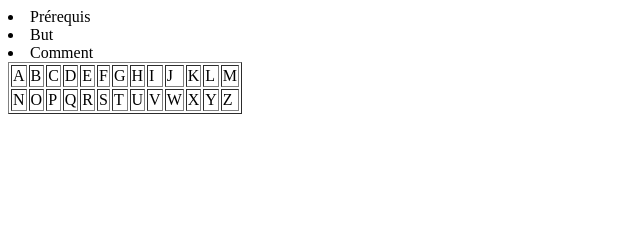
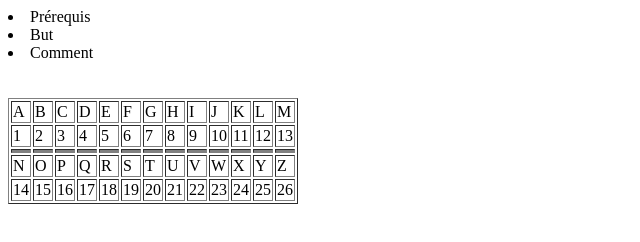
Before and after one commit to neo421/exercice, a plain HTML site: page index.html in a window 1280 px wide. Shown: the whole page, without its empty margins (0-640 px from the left). Drawn offline with Linux system fonts and the light colour scheme.

Commit message:
manage index.html

```diff
--- a/index.html
+++ b/index.html
@@ -3,36 +3,21 @@
 <li>Prérequis</li>
 <li>But</li>
 <li>Comment</li>
-<section name="partie1">
-<table border = solid>
+<br>
+<br>
+<title>event</title>
+<section name="alphabet">
+<table border = solid align=justify>
 <tr>
-	<td>A</td>
-	<td>B</td>
-	<td>C</td>
-	<td>D</td>
-	<td>E</td>
-	<td>F</td>
-	<td>G</td>
-	<td>H</td>
-	<td>I</td>
-	<td>J</td>
-	<td>K</td>
-	<td>L</td>
-	<td>M</td>
+<td>A</td><td>B</td><td>C</td><td>D</td><td>E</td><td>F</td><td>G</td><td>H</td><td>I</td><td>J</td><td>K</td><td>L</td><td>M</td>
 </tr>
-	<td>N</td>
-	<td>O</td>
-	<td>P</td>
-	<td>Q</td>
-	<td>R</td>
-	<td>S</td>
-	<td>T</td>
-	<td>U</td>
-	<td>V</td>
-	<td>W</td>
-	<td>X</td>
-	<td>Y</td>
-	<td>Z</td>
+<tr>
+<td>1</td><td>2</td><td>3</td><td>4</td><td>5</td><td>6</td><td>7</td><td>8</td><td>9</td><td>10</td><td>11</td><td>12</td><td>13</td>
+</tr><tr bgcolor=gray><td></td><td></td><td></td><td></td><td></td><td></td><td></td><td></td><td></td><td></td><td></td><td></td><td></td>
+</tr><tr>
+<td>N</td><td>O</td><td>P</td><td>Q</td><td>R</td><td>S</td><td>T</td><td>U</td><td>V</td><td>W</td><td>X</td><td>Y</td><td>Z</td>
+</tr><tr>
+<td>14</td><td>15</td><td>16</td><td>17</td><td>18</td><td>19</td><td>20</td><td>21</td><td>22</td><td>23</td><td>24</td><td>25</td><td>26</td>
 </tr>
 </table>
 </section>
```
